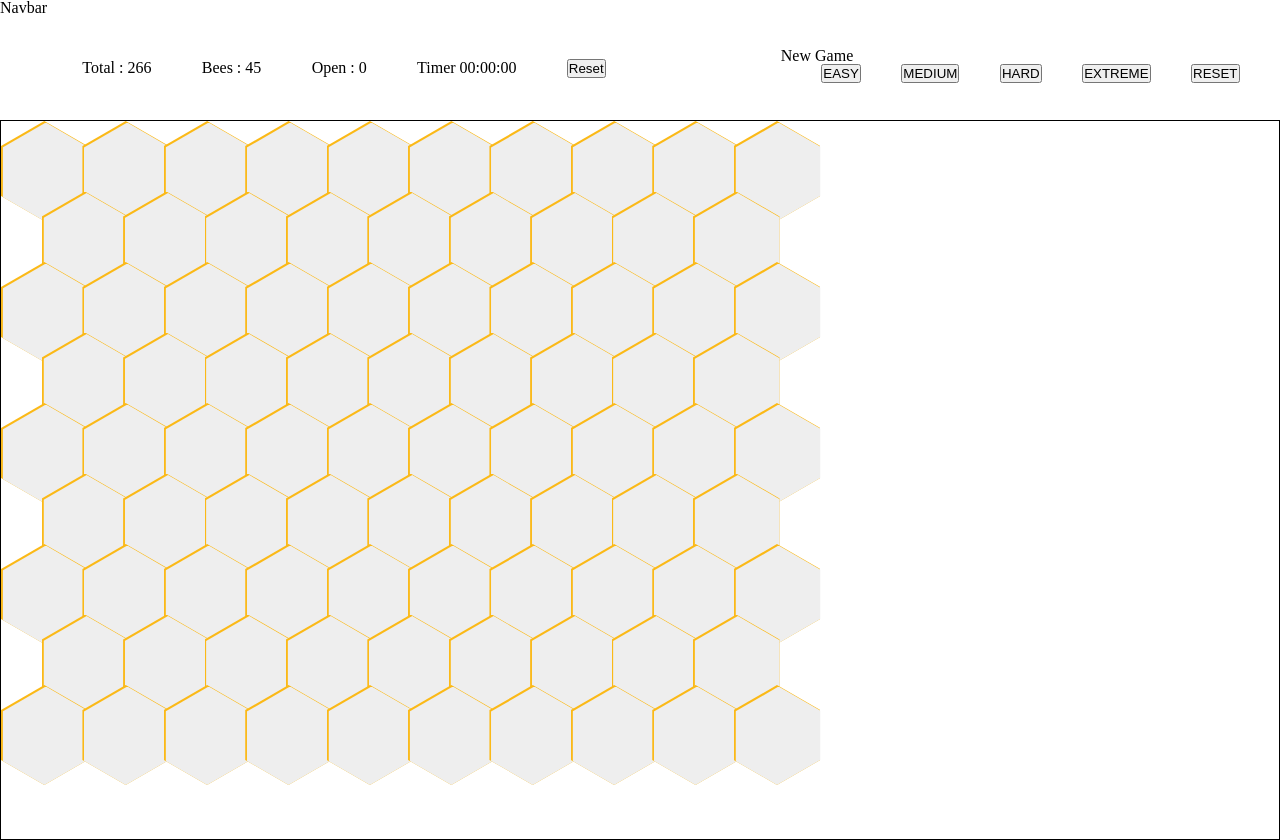
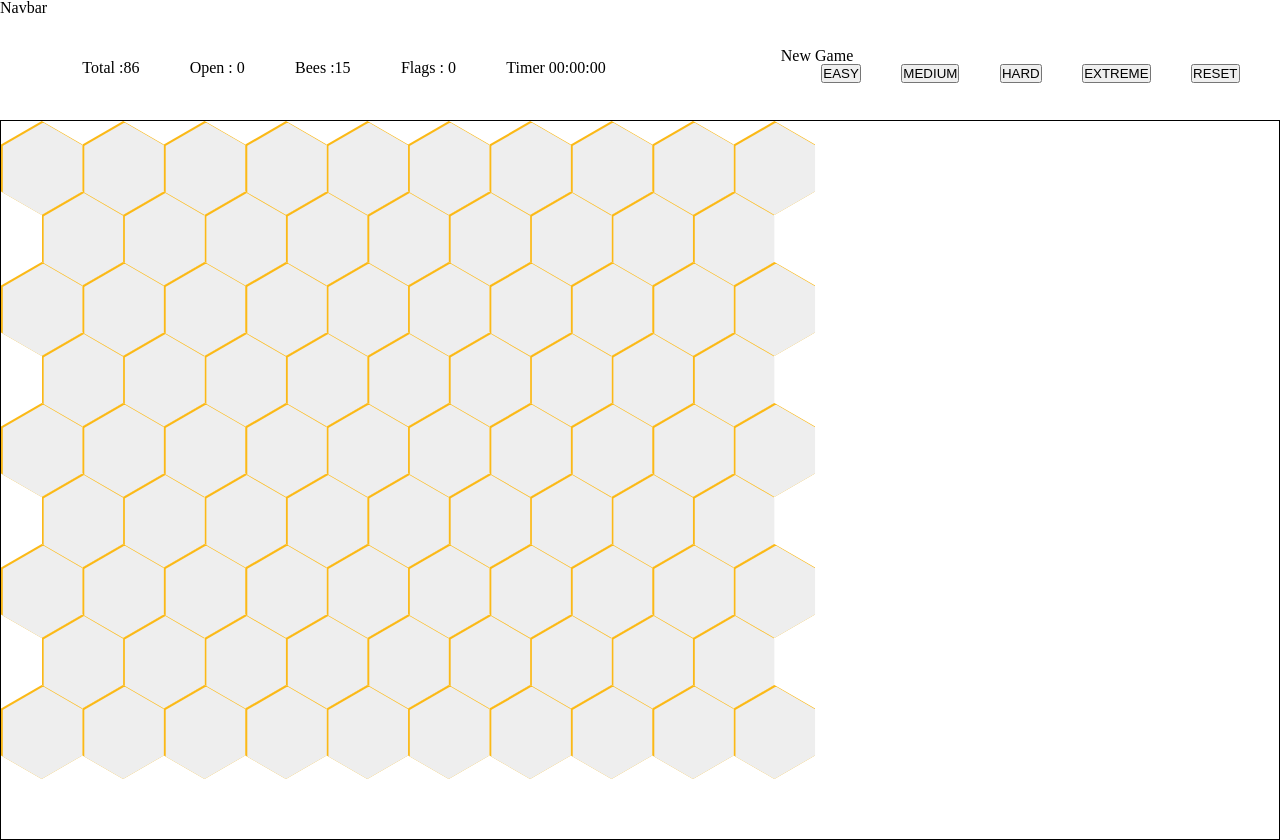
Before and after one commit to flyingpenguin0/HiveSweeper, a React (Create React App) app in the folder client/: page /play in a window 1280 px wide. Built offline with nearby package versions, Linux system fonts and the light colour scheme; no server answers.

Commit message:
update game console and level params
.

```diff
--- a/client/src/HiveFunc.ts
+++ b/client/src/HiveFunc.ts
@@ -1,5 +1,3 @@
-import { Window } from "./modules/game";
-
 export type Cell = {
 	index : number,
 	isBee : boolean,
--- a/client/src/components/Cell/index.tsx
+++ b/client/src/components/Cell/index.tsx
@@ -4,13 +4,13 @@
 import { FaFlag, FaQuestion } from "react-icons/fa";
 
 const Wrapper = styled.div`
-    width: ${Math.sqrt(3)*50}px;
+    width : ${(props : any) => props.children._owner.memoizedProps.width}px;
     position : absolute;
-    top : ${(props) => {
+    top : ${(props : any) => {
         return props.children._owner.memoizedProps.top;
     }}px;
-    left : ${(props : CellProps) => props.children._owner.memoizedProps.left}px;
-    height : 100px;
+    left : ${(props : any) => props.children._owner.memoizedProps.left}px;
+    height : ${(props : any) => props.children._owner.memoizedProps.height}px;
     background-color: var(--darkYellow);
     clip-path : polygon(50% 0%, 100% 25%, 100% 75%, 50% 100%, 0% 75%, 0% 25%);
 
@@ -30,7 +30,7 @@
     left:50%;
     transform:translate(-50%,-50%);
     clip-path : polygon(50% 0%, 100% 25%, 100% 75%, 50% 100%, 0% 75%, 0% 25%);
-    background-color: ${(props) => {
+    background-color: ${(props : any) => {
         if(props.children._owner.memoizedProps.isOpen){
             if(props.children._owner.memoizedProps.isBee){
                 return `crimson`;
@@ -43,8 +43,8 @@
     }};
 
     &:hover{
-        background-color : ${(props) => props.children._owner.memoizedProps.isOpen? null: `var(--midGrey)`};
-        cursor : ${(props) => props.children._owner.memoizedProps.isOpen ? `auto` : `pointer`};
+        background-color : ${(props : any) => props.children._owner.memoizedProps.isOpen? null: `var(--midGrey)`};
+        cursor : ${(props : any) => props.children._owner.memoizedProps.isOpen ? `auto` : `pointer`};
     }
 
     div{
@@ -56,7 +56,7 @@
         left:50%;
         transform:translate(-50%,-50%);
         color : black;
-        filter: ${(props)=> props.children._owner.memoizedProps.isOpen && props.children._owner.memoizedProps.isBee? `drop-shadow(0 0 0.75rem black)` : null };
+        filter: ${(props : any)=> props.children._owner.memoizedProps.isOpen && props.children._owner.memoizedProps.isBee? `drop-shadow(0 0 0.75rem black)` : null };
     }
 `;
 
@@ -69,6 +69,8 @@
     isQuestion : boolean;
     top : number;
     left : number;
+    width : number;
+    height : number;
     leftClick : (index:number) => void;
     rightClick : (index:number) => void;
 }
@@ -82,14 +84,17 @@
     isQuestion : boolean;
     top : number;
     left : number;
+    width : number;
+    height : number;
     leftClick : (index:number) => void;
     rightClick : (index:number) => void;
 }
 
+
 const Cell = ( CellProps : CellProps ) => {
     window.addEventListener("contextmenu", e => e.preventDefault());
 
-    const {index, isBee, neighbor, isOpen, isFlagged, isQuestion, top, left, leftClick, rightClick} = CellProps;
+    const {index, isBee, neighbor, isOpen, isFlagged, isQuestion, top, left, width, height, leftClick, rightClick} = CellProps;
 
     return(
         <Wrapper>
--- a/client/src/components/Console/index.tsx
+++ b/client/src/components/Console/index.tsx
@@ -1,14 +1,35 @@
 import React from "react";
 import styled from "styled-components";
+import {GameState, HiveState, CellState, Level} from "../../modules/game";
+import { useSelector } from "react-redux";
+import { RootState } from "../../modules";
 
 const Console = () => {
+    const Game : GameState = useSelector((state:RootState) => state.game);
+
     return(
         <Wrapper>
-            <div>Total : 266</div>
-            <div>Bees : 45</div>
-            <div>Open : 0</div>
+            <div>Total :
+                <span>{Game.hive.length}</span>
+            </div>
+            <div>Open : <span>{Game.countHoney}</span>
+            </div>
+            <div>Bees :
+                <span>
+                    {Game.level==1
+                        ? 15
+                        : Game.level==2
+                            ? 30
+                            : Game.level==3
+                                ? 45
+                                : Game.level==4
+                                    ? 90
+                                    : 15}
+                </span>
+            </div>
+            <div>Flags : <span>{Game.countFlag}</span>
+            </div>
             <div>Timer 00:00:00</div>
-            <button>Reset</button>
         </Wrapper>
     )
 }
--- a/client/src/components/Gameboard/container.tsx
+++ b/client/src/components/Gameboard/container.tsx
@@ -1,7 +1,7 @@
 import React from "react";
 import { useSelector, useDispatch } from "react-redux";
 import GameBoard from "./index";
-import {resetHive, newHive, leftClick, rightClick, GameState, HiveState, CellState, Window, Level} from "../../modules/game";
+import {resetHive, newHive, leftClick, rightClick, GameState, HiveState, CellState, Level} from "../../modules/game";
 import { RootState } from '../../modules';
 
 const GameBoardContainer = () => {
@@ -12,8 +12,8 @@
     const onResetHive = () => {
         dispatch(resetHive());
     }
-    const onNewHive = (level : Level, window : Window) => {
-        dispatch(newHive(level, window));
+    const onNewHive = (level : Level) => {
+        dispatch(newHive(level));
     }
     const onLeftClick = (index : number) => {
         dispatch(leftClick(index));
--- a/client/src/components/Gameboard/index.tsx
+++ b/client/src/components/Gameboard/index.tsx
@@ -2,7 +2,7 @@
 import styled from "styled-components";
 import Cell from "../Cell";
 import { setConstantValue } from "typescript";
-import {HiveState, CellState, Level, Window} from "../../modules/game";
+import {HiveState, CellState, Level} from "../../modules/game";
 
 const Wrapper = styled.div`
     width:100%;
@@ -19,11 +19,34 @@
     game : {
         hive : Array<CellState>,
         gameOver : boolean,
-        gameEnd : boolean
+        gameEnd : boolean,
+        countHoney : number,
+        countFlag : number,
+        level:number
     };
 }
 
 const GameBoard = ({resetHive, newHive, leftClick, rightClick, game} : HiveProps) => {
+    let height : number;
+    switch(game.level){
+        case 1 :
+            height = Math.floor(window.innerHeight*0.8/(9*0.75));
+            break;
+        case 2 :
+            height = Math.floor(window.innerHeight*0.8/(11*0.75));
+            break;
+        case 3 :
+            height = Math.floor(window.innerHeight*0.8/(15*0.75));
+            break;
+        case 4 :
+            height = Math.floor(window.innerHeight*0.8/(21*0.75));
+            break;
+        default :
+            height = Math.floor(window.innerHeight*0.8/(9*0.75));
+    }
+
+    const width : number = 0.5*height*Math.sqrt(3);
+
     return(
         <Wrapper>
             {game.hive.map((cell) =>{
@@ -38,6 +61,8 @@
                     isQuestion={cell.isQuestion}
                     top={cell.top}
                     left={cell.left}
+                    width={width}
+                    height={height}
                     leftClick={leftClick}
                     rightClick={rightClick}
                     />
--- a/client/src/components/NewGameSelector/selectorContainer.tsx
+++ b/client/src/components/NewGameSelector/selectorContainer.tsx
@@ -1,7 +1,7 @@
 import React from "react";
 import { useSelector, useDispatch } from "react-redux";
 import NewGameSelector from "./index";
-import {resetHive, newHive, Window, Level} from "../../modules/game";
+import {resetHive, newHive, Level} from "../../modules/game";
 import { RootState } from '../../modules';
 
 const SelectorContainer = () => {
@@ -11,8 +11,8 @@
     const onResetHive = () => {
         dispatch(resetHive());
     }
-    const onNewHive = (level : Level, window : Window) => {
-        dispatch(newHive(level, window));
+    const onNewHive = (level : Level) => {
+        dispatch(newHive(level));
     }
 
     return(<NewGameSelector resetHive={onResetHive} newHive={onNewHive} game={game} />);
--- a/client/src/modules/game.ts
+++ b/client/src/modules/game.ts
@@ -13,7 +13,8 @@
     gameOver : boolean,
     gameEnd : boolean,
     countHoney : number,
-    countFlag : number
+    countFlag : number,
+    level : number
 }
 
 export type HiveState = Array<CellState>;
@@ -36,18 +37,14 @@
     EXTREME = 4
 }
 
-export enum Window{
-    landscape = 0,
-    portrait = 1
-}
 
 // action creator
 export const resetHive = () => ({
     type : RESET_HIVE
 });
-export const newHive = (level : Level, window : Window) => ({
+export const newHive = (level : Level) => ({
     type : NEW_HIVE,
-    payload : {level:level, window:window}
+    payload : level
 });
 export const leftClick = (index : number) => ({
     type : LEFT_CLICK,
@@ -69,7 +66,8 @@
     gameOver : false,
     gameEnd : false,
     countHoney : 0,
-    countFlag : 0
+    countFlag : 0,
+    level:1
 }
 
 // reducer fnc
@@ -86,20 +84,19 @@
                 cell.isQuestion = false;
                 return cell;
             });
-            //return Object.assign({}, state, {hive:newState});
             return Object.assign({}, state, {hive:newState, gameOver:false, gameEnd:false, countHoney:0, countFlag:0});
         case NEW_HIVE :
             switch(action.payload){
-                case {level:1, window:0} :
-                    return Object.assign({}, state, {hive:Shuffle(15,10,9), gameOver:false, gameEnd:false});
-                case {level:2, window:0} :
-                    return Object.assign({}, state, {hive:Shuffle(30,20,9), gameOver:false, gameEnd:false});
-                case {level:3, window:0}:
-                    return Object.assign({}, state, {hive:Shuffle(45,30,9), gameOver:false, gameEnd:false});
-                case {level:4, window:0}:
-                    return Object.assign({}, state, {hive:Shuffle(90,40,15), gameOver:false, gameEnd:false});
+                case 1 :
+                    return Object.assign({}, state, {hive:Shuffle(15,10,9), gameOver:false, gameEnd:false, level:1});
+                case 2 :
+                    return Object.assign({}, state, {hive:Shuffle(35,20,11), gameOver:false, gameEnd:false, level:2});
+                case 3 :
+                    return Object.assign({}, state, {hive:Shuffle(80,28,15), gameOver:false, gameEnd:false, level:3});
+                case 4 :
+                    return Object.assign({}, state, {hive:Shuffle(140,40,21), gameOver:false, gameEnd:false, level:4});
                 default:
-                    return Object.assign({}, state, {hive:Shuffle(15,10,9), gameOver:false, gameEnd:false});
+                    return Object.assign({}, state, {hive:Shuffle(15,10,9), gameOver:false, gameEnd:false, level:1});
             }
         case LEFT_CLICK :
             let cell : CellState = state.hive[action.payload-1];
@@ -114,10 +111,8 @@
                 });
                 let unopened : number = state.hive.filter(cell=>!cell.isBee &&! cell.isOpen).length;
                 if(unopened!=0){
-                    //return {...state, hive:newHive}
                     return Object.assign({}, state, {hive:newHive, countHoney:state.countHoney+1});
                 } else {
-                    //return {...state, hive:newHive, gameEnd:true}
                     return Object.assign({}, state, {hive:newHive, countHoney:state.countHoney+1, gameEnd:true});
                 }
             } else {
@@ -127,8 +122,6 @@
                     }
                     return cell;
                 });
-                //state.hive[action.payload-1].isOpen = true;
-                //return {...state, gameOver : true}
                 return Object.assign({}, state, {hive : newHive, gameOver : true});
             }
         case RIGHT_CLICK :
@@ -163,13 +156,13 @@
                         } else {
                                 let newHive3 = state.hive.map((cell,index)=>{
                                     if(index == action.payload-1){
-                                        return {...cell, isFlagged:true, countFlag:state.countFlag+1, isQuestion:false}
+                                        return {...cell, isFlagged:true}
                                     }
                                     else {
                                         return cell;
                                     }
                                 });
-                                return Object.assign({}, state, {hive:newHive3});
+                                return Object.assign({}, state, {hive:newHive3, countFlag:state.countFlag+1});
                         }
 
                     default :
```
Also changed, not shown: client/src/components/NewGameSelector/index.tsx (+6 -6 lines).
